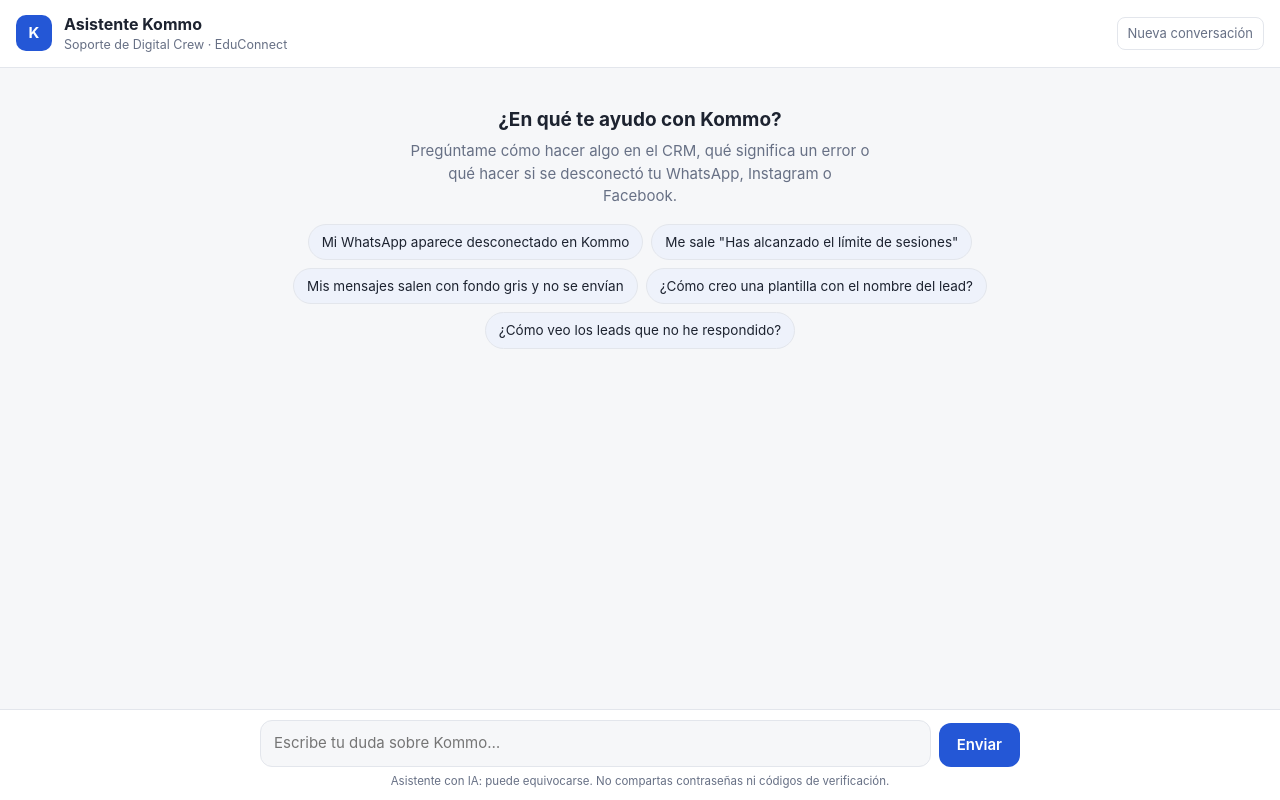
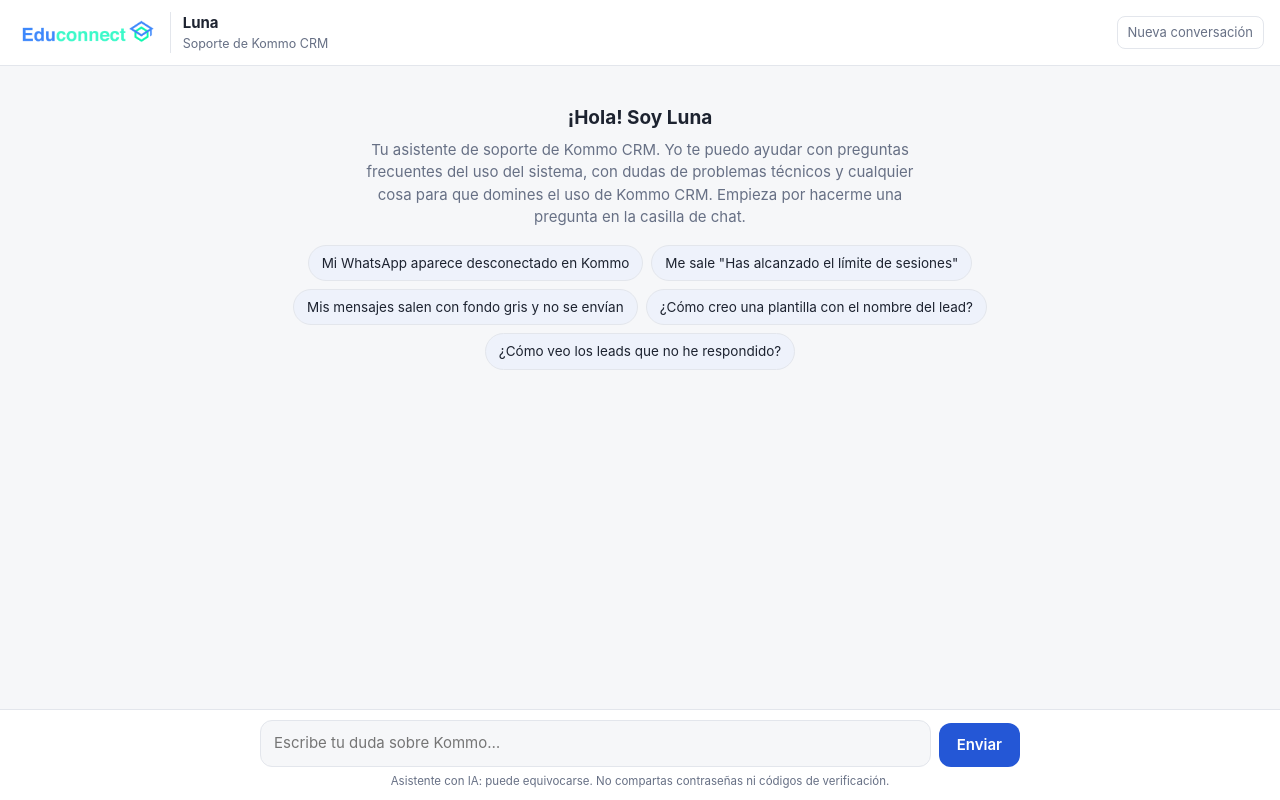
Before and after one commit to Manu-Martinez-mkt/asistente-kommo, a plain HTML site: page static/index.html in a window 1280 px wide. Drawn offline with Linux system fonts and the light colour scheme.

Commit message:
Logo Educonnect y bienvenida de Luna

```diff
--- a/static/index.html
+++ b/static/index.html
@@ -3,7 +3,7 @@
 <head>
 <meta charset="utf-8">
 <meta name="viewport" content="width=device-width, initial-scale=1, viewport-fit=cover">
-<title>Asistente Kommo</title>
+<title>Luna · Soporte Kommo</title>
 <style>
   :root {
     --bg: #f6f7f9; --panel: #ffffff; --text: #1d2330; --muted: #677085;
@@ -30,12 +30,11 @@
     background: var(--panel); border-bottom: 1px solid var(--border);
     padding: 12px 16px; display: flex; align-items: center; gap: 12px;
   }
-  .logo {
-    width: 36px; height: 36px; border-radius: 10px; background: var(--accent); color: var(--accent-text);
-    display: grid; place-items: center; font-weight: 700; flex: none;
-  }
-  header h1 { font-size: 16px; margin: 0; }
+  .logo { height: 34px; width: auto; display: block; flex: none; }
+  .brand { border-left: 1px solid var(--border); padding-left: 12px; }
+  header h1 { font-size: 15px; margin: 0; }
   header p { margin: 0; font-size: 12.5px; color: var(--muted); }
+  @media (max-width: 420px) { .logo { height: 24px; } }
   header button {
     margin-left: auto; background: none; border: 1px solid var(--border); color: var(--muted);
     border-radius: 8px; padding: 6px 10px; font: inherit; font-size: 13px; cursor: pointer; white-space: nowrap;
@@ -65,7 +64,7 @@
   @keyframes blink { 0%, 80%, 100% { opacity: .25; } 40% { opacity: 1; } }
   .welcome { text-align: center; padding: 18px 0 6px; }
   .welcome h2 { font-size: 19px; margin: 0 0 6px; }
-  .welcome p { color: var(--muted); margin: 0 auto 16px; max-width: 460px; }
+  .welcome p { color: var(--muted); margin: 0 auto 16px; max-width: 560px; }
   .chips { display: flex; flex-wrap: wrap; gap: 8px; justify-content: center; }
   .chip {
     background: var(--chip); border: 1px solid var(--border); color: var(--text);
@@ -90,10 +89,10 @@
 </head>
 <body>
 <header>
-  <div class="logo" aria-hidden="true">K</div>
-  <div>
-    <h1>Asistente Kommo</h1>
-    <p>Soporte de Digital Crew · EduConnect</p>
+  <img class="logo" src="/static/logo-educonnect.png" alt="Educonnect">
+  <div class="brand">
+    <h1>Luna</h1>
+    <p>Soporte de Kommo CRM</p>
   </div>
   <button id="reset" type="button" title="Empezar una conversación nueva">Nueva conversación</button>
 </header>
@@ -101,8 +100,8 @@
 <main id="chat" aria-live="polite">
   <div class="wrap" id="log">
     <div class="welcome" id="welcome">
-      <h2>¿En qué te ayudo con Kommo?</h2>
-      <p>Pregúntame cómo hacer algo en el CRM, qué significa un error o qué hacer si se desconectó tu WhatsApp, Instagram o Facebook.</p>
+      <h2>¡Hola! Soy Luna</h2>
+      <p>Tu asistente de soporte de Kommo CRM. Yo te puedo ayudar con preguntas frecuentes del uso del sistema, con dudas de problemas técnicos y cualquier cosa para que domines el uso de Kommo CRM. Empieza por hacerme una pregunta en la casilla de chat.</p>
       <div class="chips">
         <button class="chip" type="button">Mi WhatsApp aparece desconectado en Kommo</button>
         <button class="chip" type="button">Me sale "Has alcanzado el límite de sesiones"</button>
```
Also changed, not shown: static/logo-educonnect.png (added).
